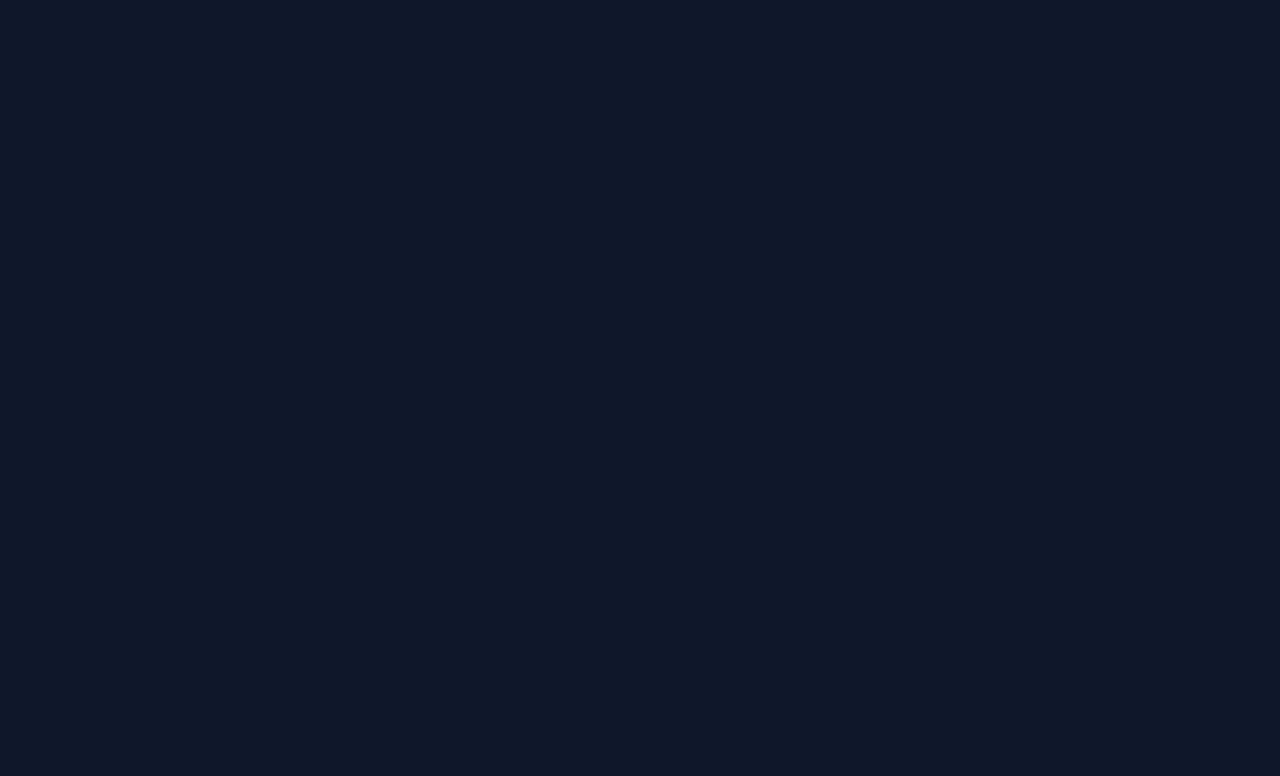
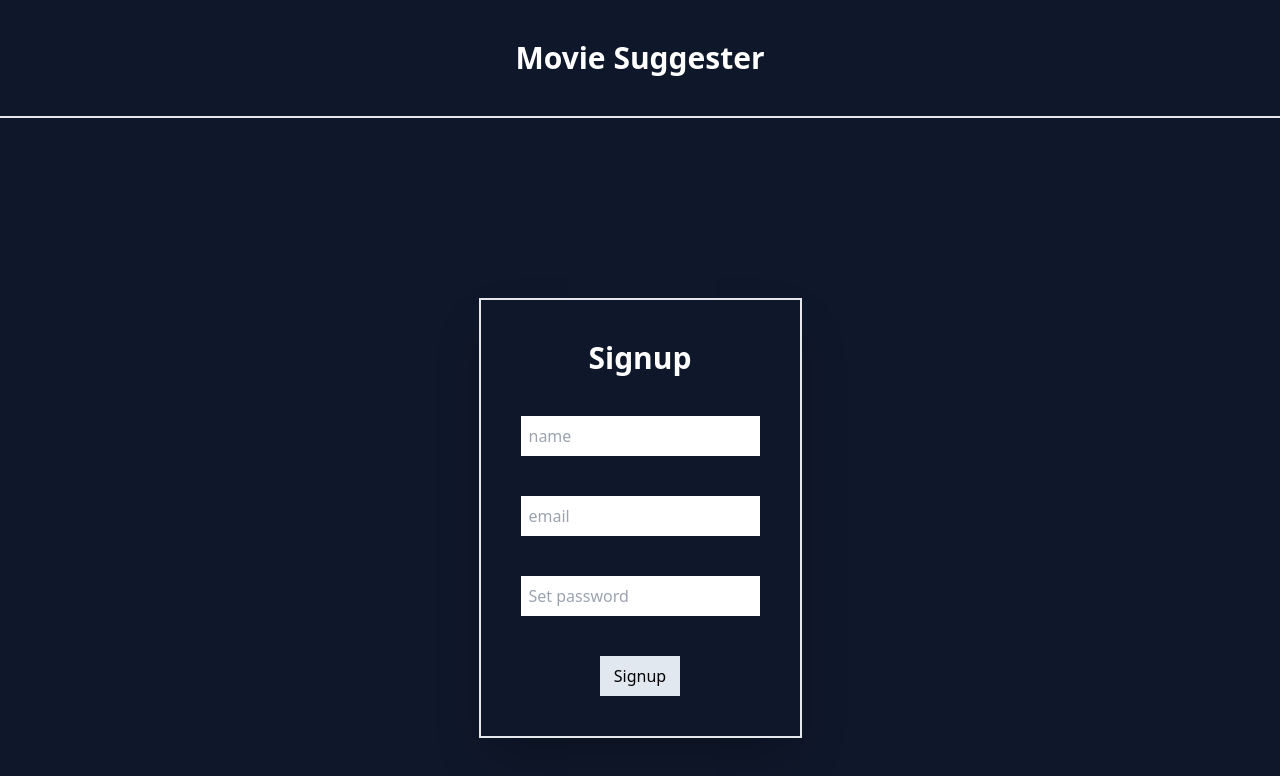
Before and after one commit to sshikharr/Movie-Suggester, a React (Vite) app: page /signup in a window 1280 px wide. Before the commit this address had no page. Shown: the top 776 px of the page. Built offline with nearby package versions, Linux system fonts and the light colour scheme.

Commit message:
Added Signin Signup

```diff
--- a/src/App.jsx
+++ b/src/App.jsx
@@ -4,6 +4,8 @@
 import Movie from './pages/Movie'
 import { RecoilRoot } from 'recoil'
 import WishList from './pages/Wishlist'
+import Signin from './pages/Signin'
+import Signup from './pages/Signup'
 function App() {
 
   return (
@@ -14,6 +16,8 @@
           <Route path='/' element={<HomePage/>}/>
           <Route path='/movie' element={<Movie/>}/>
           <Route path='/wishlist' element={<WishList/>}/>
+          <Route path='/signin' element={<Signin/>}/>
+          <Route path='/signup' element={<Signup/>}/>
         </Routes>
       </BrowserRouter>
       </RecoilRoot>
--- a/src/components/Topbar.jsx
+++ b/src/components/Topbar.jsx
@@ -1,11 +1,12 @@
 import { useRecoilState, useRecoilValue} from "recoil";
-import { count, searchState } from "../store/store1";
+import { count, searchState, user } from "../store/store1";
 import { useNavigate } from "react-router-dom";
 
 function Topbar(){
     const navigate = useNavigate();
     const [search, setSearch] = useRecoilState(searchState);
     const notificationCount = useRecoilValue(count);
+    const [storedUser, setStoredUser] = useRecoilState(user)
     return (
         <>
         <div className="flex w-full justify-between pt-4">
@@ -13,7 +14,7 @@
                 Movie Suggester
             </div>
 
-                <div className=" pt-1 mr-4 w-1/2 h-12">
+                <div className=" pt-1 mr-4 w-1/2 h-12 ml-2">
                     <input type="text" placeholder="Search Movie..." className="w-full h-full pl-4"
                      value={search} onChange={(e)=>setSearch(e.target.value)}></input>
                 </div>
@@ -30,7 +31,13 @@
                 </div>
                 </div>
                 </div>
-
+            <div className="text-white flex flex-cols justify-center ml-4">
+                <button className="" onClick={()=>{
+                    localStorage.removeItem("storedUser");
+                    setStoredUser(null);
+                    navigate('/signin')
+                }}>Logout</button>
+            </div>
         </div>
         </>
     )
--- /dev/null
+++ b/src/components/Topbar3.jsx
@@ -0,0 +1,11 @@
+function Topbar3(){
+    return(
+        <>
+        <div className="flex flex-row justify-center p-10 text-white text-3xl font-bold border-b-2">
+            Movie Suggester
+        </div>
+        </>
+    )
+}
+
+export default Topbar3;
--- /dev/null
+++ b/src/pages/Signin.jsx
@@ -0,0 +1,52 @@
+import { useNavigate } from "react-router-dom";
+import Topbar2 from "../components/Topbar2";
+import { useState } from "react";
+import { useRecoilState } from "recoil";
+import { user } from "../store/store1";
+import Topbar3 from "../components/Topbar3";
+
+function Signin(){
+    const navigate = useNavigate();
+    const [email, setEmail] = useState("");
+    const [password, setPassword] = useState("");
+    const [newUser, setNewUser] = useRecoilState(user);
+    const handleClick = ()=>{
+        const storedUser = JSON.parse(localStorage.getItem("storedUser"));
+        if(storedUser && storedUser.email == email && storedUser.password == password){
+            navigate("/")
+            setNewUser(storedUser);
+        }else{
+            alert("Invalid Credentials");
+        }
+    }
+    return(
+        <>
+        <Topbar3/>
+        <div className="h-screen flex flex-col justify-center">
+            <div className="flex flex-row justify-center">
+                <div className="grid grid-cols-1 gap-y-10 p-10 border-2 shadow-2xl">
+                <div className="text-white text-center text-3xl font-bold">
+                    Signin
+                </div>
+                <div>
+                    <input type="text" placeholder="email" className="pl-2 h-10" onChange={(e)=>setEmail(e.target.value)}></input>
+                </div>
+                <div>
+                    <input type="text" placeholder="password" className="pl-2 h-10" onChange={(e)=>setPassword(e.target.value)}></input>
+                </div>
+                <div className="text-black text-center">
+                    <button className="bg-slate-200 p-2 w-20" onClick={handleClick}>Login</button>
+                </div>
+                </div>
+            </div>
+            <div className="flex flex-row justify-center mt-4 text-white">
+                Haven't registered? <button className="ml-3 underline" onClick={()=>{
+                    navigate("/signup")
+                }}>Signup</button>
+            </div>
+        </div>
+        </>
+    )
+}
+
+export default Signin;
--- /dev/null
+++ b/src/pages/Signup.jsx
@@ -0,0 +1,47 @@
+import { useNavigate } from "react-router-dom";
+import { useRecoilState } from "recoil";
+import { user } from "../store/store1";
+import { useState } from "react";
+import Topbar3 from "../components/Topbar3";
+
+function Signup(){
+    const navigate = useNavigate();
+    const [name, setName] = useState("");
+    const [email, setEmail] = useState("");
+    const [password, setPassword] = useState("");
+    const [newUser, setNewUser] = useRecoilState(user);
+    const handleClick = ()=>{
+        const user = {name, email, password};
+        localStorage.setItem("storedUser", JSON.stringify(user));
+        setNewUser(user);
+        navigate("/signin")
+    }
+    return(
+        <>
+        <Topbar3/>
+        <div className="h-screen flex flex-col justify-center">
+            <div className="flex flex-row justify-center">
+                <div className="grid grid-cols-1 gap-y-10 p-10 border-2 shadow-2xl">
+                <div className="text-white text-center text-3xl font-bold">
+                    Signup
+                </div>
+                <div>
+                    <input type="text" placeholder="name" className="pl-2 h-10" onChange={(e)=>setName(e.target.value)}></input>
+                </div>
+                <div>
+                    <input type="text" placeholder="email" className="pl-2 h-10" onChange={(e)=>setEmail(e.target.value)}></input>
+                </div>
+                <div>
+                    <input type="text" placeholder="Set password" className="pl-2 h-10" onChange={(e)=>setPassword(e.target.value)}></input>
+                </div>
+                <div className="text-black text-center">
+                    <button className="bg-slate-200 p-2 w-20" onClick={handleClick}>Signup</button>
+                </div>
+                </div>
+            </div>
+        </div>
+        </>
+    )
+}
+
+export default Signup;
--- a/src/store/store1.jsx
+++ b/src/store/store1.jsx
@@ -44,3 +44,12 @@
         return list.length;
     }
 })
+
+export const user = atom({
+    key: "user",
+    default:{
+        name:"",
+        email:"",
+        password:""
+    }
+})
```
